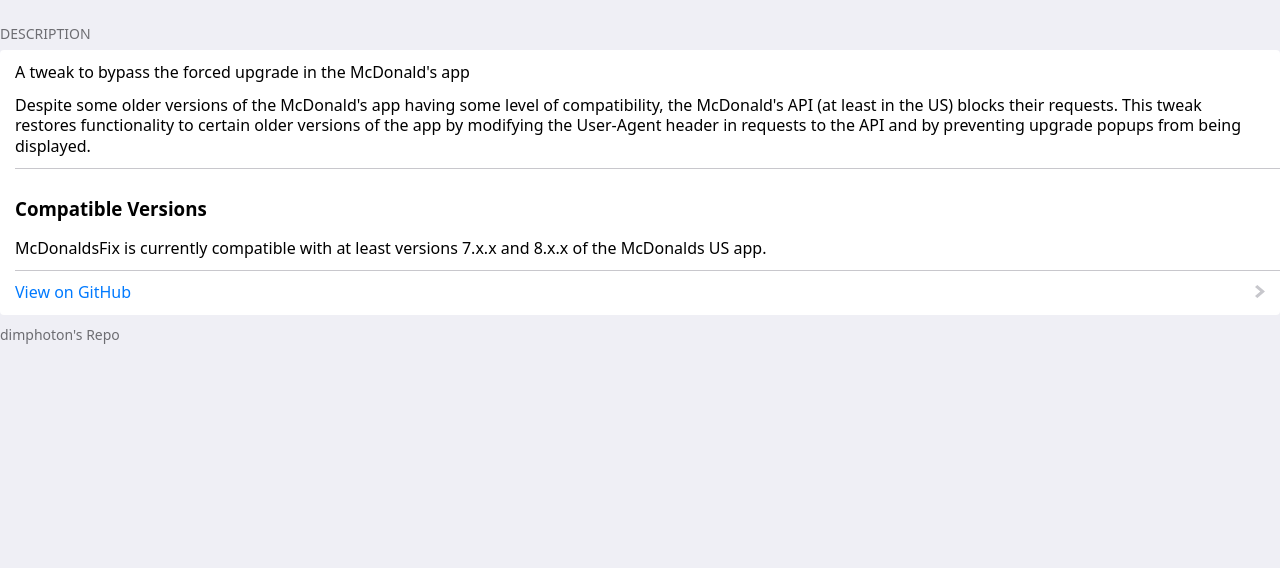
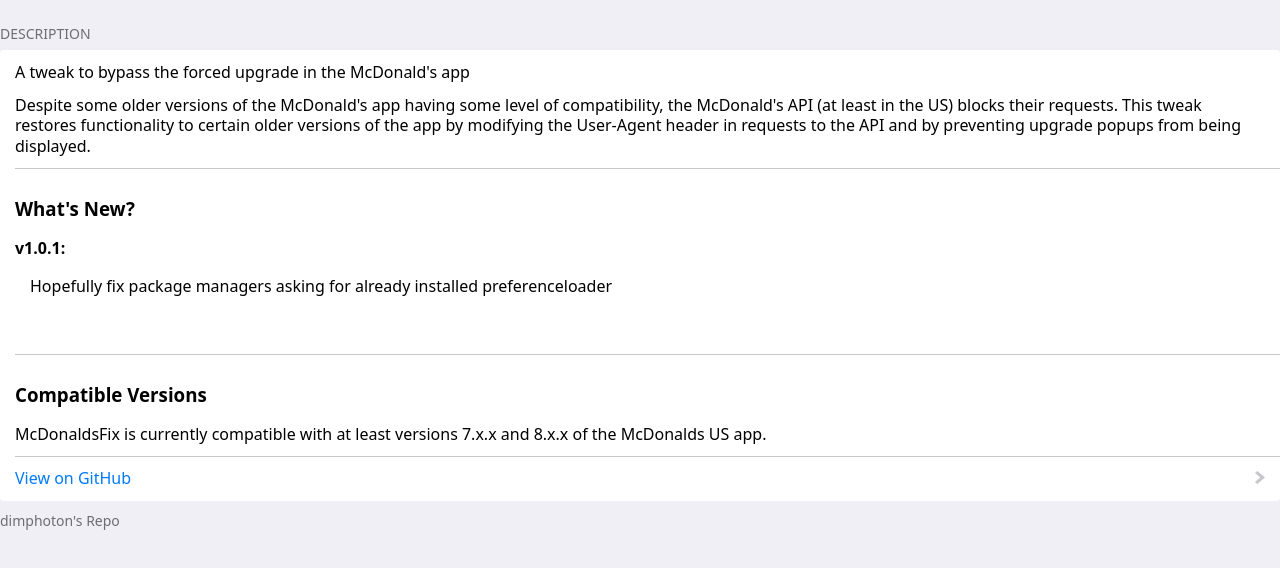
Before and after one commit to dimphoton/dimphoton-repo, a plain HTML site: page depictions/mcdonaldsfix.html in a window 1280 px wide. Shown: the part 56-624 px from the top of the page. Drawn offline with Linux system fonts and the light colour scheme.

Commit message:
Update McDonaldsFix depiction
Updated the depiction for McDonaldsFix to specify what's new for v1.0.1

```diff
--- a/depictions/mcdonaldsfix.html
+++ b/depictions/mcdonaldsfix.html
@@ -19,6 +19,13 @@
                 <p>Despite some older versions of the McDonald's app having some level of compatibility, the McDonald's API (at least in the US) blocks their requests. This tweak restores functionality to certain older versions of the app by modifying the User-Agent header in requests to the API and by preventing upgrade popups from being displayed.</p>
             </li>
             <li>
+                <h3>What's New?</h3>
+                <b>v1.0.1:</b>
+                <ul>
+                    <li>Hopefully fix package managers asking for already installed preferenceloader</li>
+                </ul>
+            </li>
+            <li>
                 <h3>Compatible Versions</h3>
                 <p>McDonaldsFix is currently compatible with at least versions 7.x.x and 8.x.x of the McDonalds US app.</p>
             </li>
```
